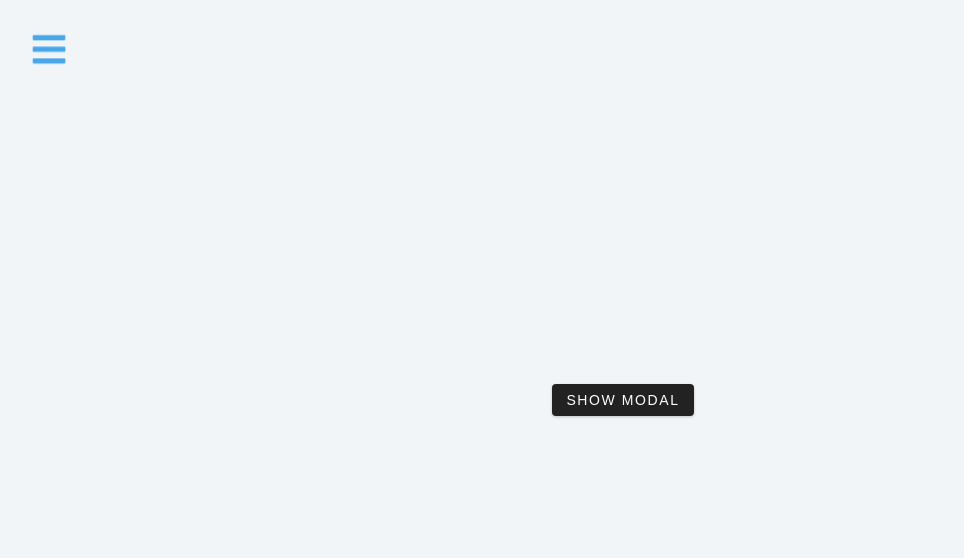
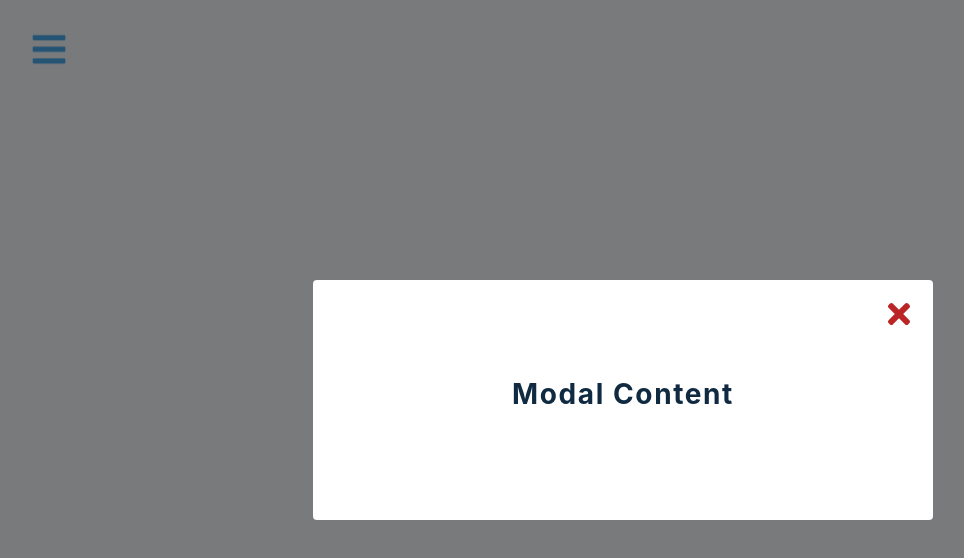
Before and after one commit to ib-skoric/react-sidebar, a React (Create React App) app: page / in a window 1280 px wide. Both pictures are taken after a click on the button "SHOW MODAL". Shown: the top 558 px of the page, without its empty margins (17-981 px from the left). Built offline with nearby package versions, Linux system fonts and the light colour scheme.

Commit message:
Add context api

```diff
--- a/src/Home.js
+++ b/src/Home.js
@@ -5,15 +5,14 @@ import { useGlobalContext } from './context'
 
 const Home = () => {
 
-  const data = useGlobalContext();
-  console.log(data)
+  const {openSidebar, openModal} = useGlobalContext();
 
   return(
     <main>
-      <button className='sidebar-toggle'>
+      <button className='sidebar-toggle' onClick={openSidebar}>
         <FaBars/>
       </button>
-      <button className="btn">Show Modal</button>
+      <button className="btn" onClick={openModal}>Show Modal</button>
     </main>
     )
 }
--- a/src/Modal.js
+++ b/src/Modal.js
@@ -1,12 +1,17 @@
 import React from 'react'
 import { FaTimes } from 'react-icons/fa'
+
+import { useGlobalContext } from './context'
+
 const Modal = () => {
 
+  const {isModalOpen, closeModal} = useGlobalContext();
+
   return(
-    <div className={`modal-overlay`}>
+    <div className={`${isModalOpen ? 'modal-overlay show-modal' : 'modal-overlay'}`}>
       <div className="modal-container">
         <h3>Modal Content</h3>
-        <button className="close-modal-btn">
+        <button className="close-modal-btn" onClick={closeModal}>
           <FaTimes/>
         </button>
       </div>
--- a/src/Sidebar.js
+++ b/src/Sidebar.js
@@ -2,8 +2,13 @@ import React from 'react'
 import logo from './logo.svg'
 import { FaTimes } from 'react-icons/fa'
 import { social, links } from './data'
+import { useGlobalContext } from './context'
+
 
 const Sidebar = () => {
+
+  const {isSidebarOpen, closeSidebar} = useGlobalContext();
+
   return (
      <aside className={`sidebar`}>
        <div className="sidebar-header">
--- a/src/context.js
+++ b/src/context.js
@@ -3,7 +3,35 @@ import React, { useState, useContext } from 'react';
 const AppContext = React.createContext();
 
 export const AppProvider = ({children}) => {
-    return <AppContext.Provider value="hello">
+
+    const [isSidebarOpen, setIsSidebarOpen] = useState(false);
+    const [isModalOpen, setIsModalOpen] = useState(false);
+
+    const openSidebar = () => {
+        setIsSidebarOpen(true);
+    }
+
+    const closeSidebar = () => {
+        setIsSidebarOpen(false);
+    }
+
+    const openModal = () => {
+        setIsModalOpen(true);
+    }
+
+    const closeModal = () => {
+        setIsModalOpen(false);
+    }
+
+
+    return <AppContext.Provider
+    value={{
+        isModalOpen,
+        isSidebarOpen,
+        openModal,
+        openSidebar,
+        closeModal,
+        closeSidebar}}>
         {children}
     </AppContext.Provider>
 }
```
